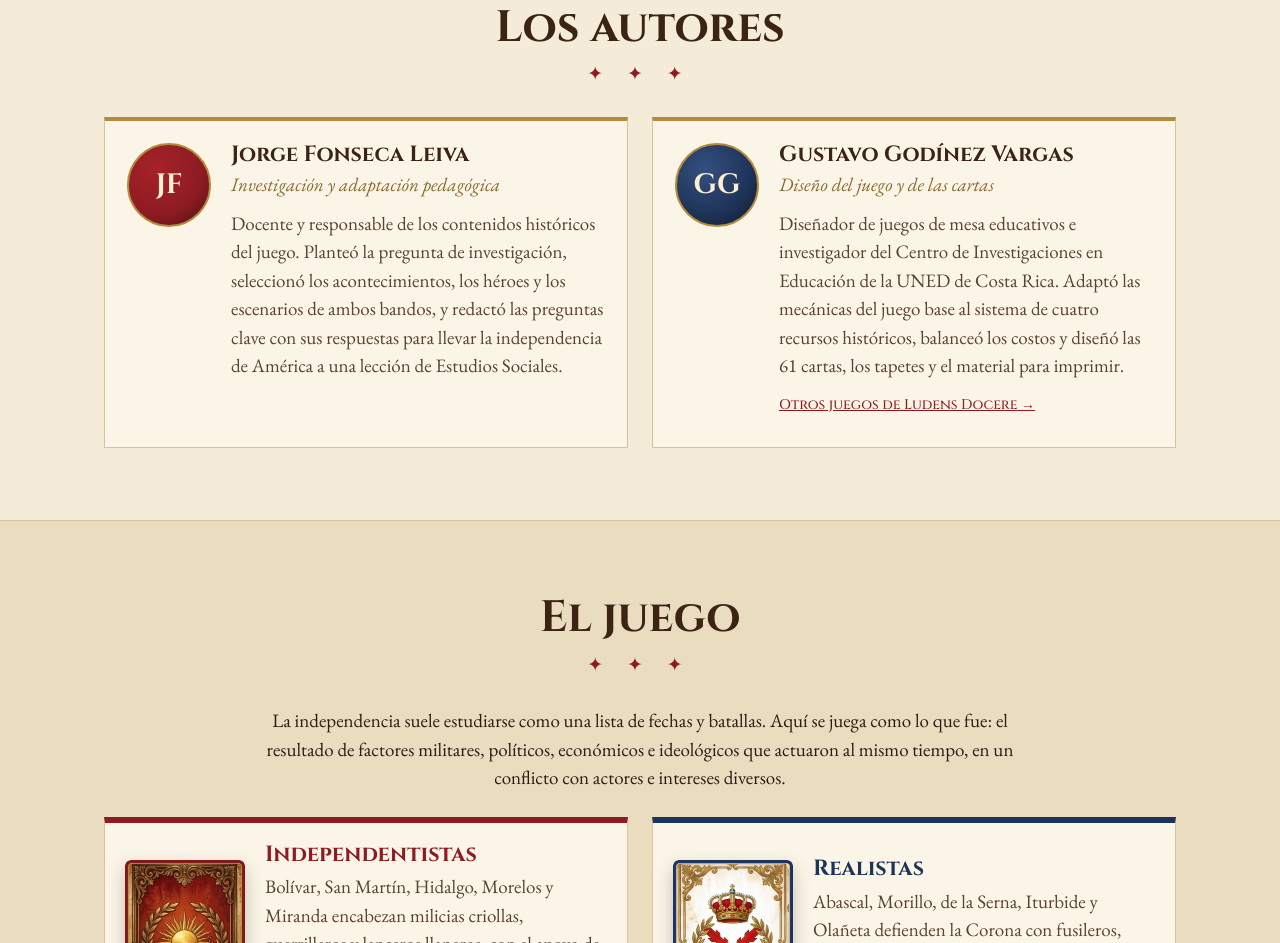
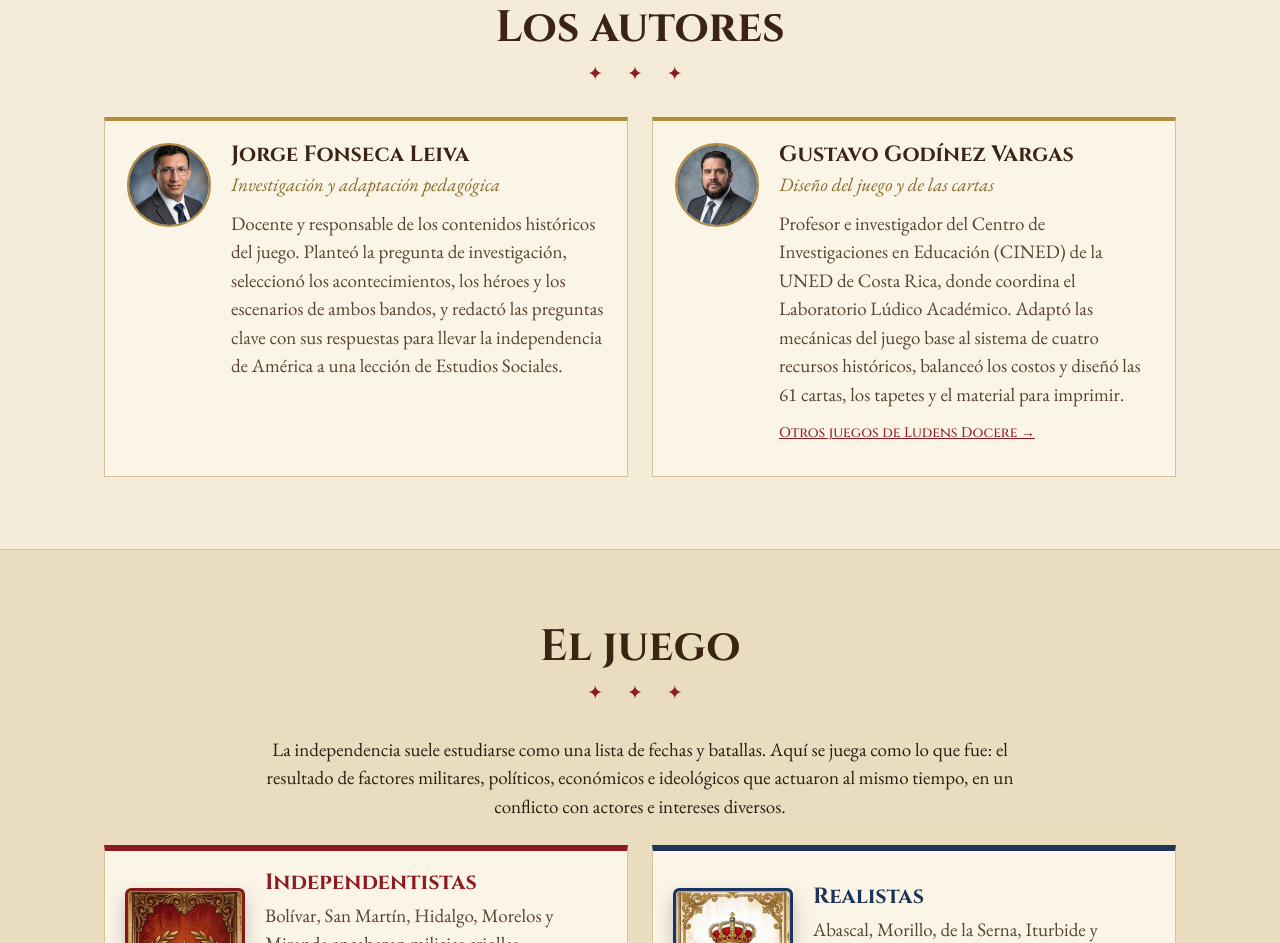
Before and after one commit to Godinex/continente-en-llamas, a plain HTML site: page index.html in a window 1280 px wide. Shown: the part 813-1756 px from the top of the page. Drawn offline with nearby package versions, Linux system fonts and the light colour scheme.

Commit message:
Fotos, portadas reales, logo original y corrección del cargo
Co-Authored-By: Claude Opus 5.5 <noreply@anthropic.com>
Claude-Session: https://claude.ai/code/session_018sbP5bfJuMaZK5L4yRykgQ

```diff
--- a/index.html
+++ b/index.html
@@ -58,7 +58,7 @@
     <div class="orn">✦ ✦ ✦</div>
     <div class="autores-grid">
       <article class="autor">
-        <div class="ini" aria-hidden="true">JF</div>
+        <img class="foto" src="img/jorge.jpg" alt="Jorge Fonseca Leiva">
         <div>
           <h3>Jorge Fonseca Leiva</h3>
           <p class="rol">Investigación y adaptación pedagógica</p>
@@ -66,11 +66,11 @@
         </div>
       </article>
       <article class="autor">
-        <div class="ini" aria-hidden="true">GG</div>
+        <img class="foto" src="img/gustavo.jpg" alt="Gustavo Godínez Vargas">
         <div>
           <h3>Gustavo Godínez Vargas</h3>
           <p class="rol">Diseño del juego y de las cartas</p>
-          <p>Diseñador de juegos de mesa educativos e investigador del Centro de Investigaciones en Educación de la UNED de Costa Rica. Adaptó las mecánicas del juego base al sistema de cuatro recursos históricos, balanceó los costos y diseñó las 61 cartas, los tapetes y el material para imprimir.</p>
+          <p>Profesor e investigador del Centro de Investigaciones en Educación (CINED) de la UNED de Costa Rica, donde coordina el Laboratorio Lúdico Académico. Adaptó las mecánicas del juego base al sistema de cuatro recursos históricos, balanceó los costos y diseñó las 61 cartas, los tapetes y el material para imprimir.</p>
           <p class="mas"><a href="https://godinex.github.io/Ludens-Docere/">Otros juegos de Ludens Docere →</a></p>
         </div>
       </article>
--- a/style.css
+++ b/style.css
@@ -175,3 +175,5 @@ dialog::backdrop { background: rgba(20,14,10,.78); }
 .autor p { margin: 0 0 8px; color: var(--ink2); }
 .autor .mas a { font-family: Cinzel; font-size: 14px; }
 @media (max-width: 760px) { .autores-grid { grid-template-columns: 1fr; } .autor { grid-template-columns: 64px minmax(0,1fr); } .autor .ini { width: 64px; height: 64px; font-size: 22px; } }
+.autor .foto { width: 84px; height: 84px; border-radius: 50%; object-fit: cover; object-position: 50% 25%; border: 2px solid var(--gold); }
+@media (max-width: 760px) { .autor .foto { width: 64px; height: 64px; } }
```
Also changed, not shown: img/gustavo.jpg (added), img/jorge.jpg (added).
